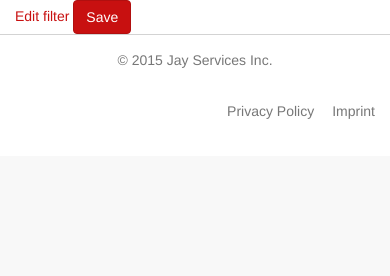
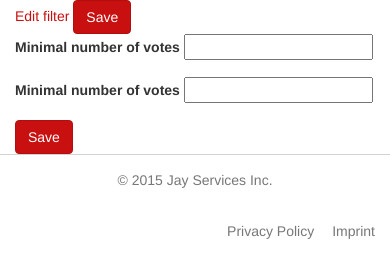
Before and after one commit to tkw1536/jay, a Django app: template templates/vote/vote_edit.html in a window 390 px wide. Shown: the part 692-968 px from the top of the page. Before the commit the page ends 811 px from the top, so only its background shows below. Run offline with Django 3.2, Linux system fonts and the light colour scheme; the template is opened without the code that fills it, so the values that code supplies are empty; parts of the project's set-up code (start-up, migrations or seed data) failed here and were passed over; some libraries are stand-ins or nearby versions.

Commit message:
Number of options is now editable.

```diff
--- a/templates/vote/vote_edit.html
+++ b/templates/vote/vote_edit.html
@@ -14,12 +14,12 @@
 
   <h1>Vote</h1>
 
+  <!-- General vote description -->
   <form method="POST" action="{% url 'votes:edit' system_name=vote.system.machine_name vote_name=vote.machine_name  %}">
     {% csrf_token %}
     <div class="row">
       <div class="col-sm-12">
 
-        <!-- Generic static stuff -->
         <div class="form-group">
           <label>Voting System</label>
           {{vote.system.simple_name | escape}}
@@ -30,7 +30,6 @@
           {{vote.creator.username | escape}}
         </div>
 
-        <!-- Generic (simple) options -->
         <div class="form-group">
           <label for="machine_name">Name</label>
           <input type="text" class="form-control" id="name" name="name" placeholder="Name" value="{{vote.name | escape }}" {% if vote_readonly %} readonly="readonly" {% endif %}>
@@ -59,12 +58,13 @@
     </div>
   </form>
 
+  <!-- Filter -->
   <form method="POST" action="{% url 'votes:edit_filter' system_name=vote.system.machine_name vote_name=vote.machine_name  %}">
     {% csrf_token %}
     <div class="row">
-      <div class="col-sm-12" {% if vote_readonly %} disabled="disabled" {% endif %}>
+      <div class="col-sm-12">
         <label for="filter_id">Elgibility Determined by</label>
-          <select name="filter_id" class="form-control">
+          <select name="filter_id" class="form-control" {% if vote_readonly %} disabled="disabled" {% endif %}>
             {% for s in admin_systems %}
               {% for f in s.userfilter_set.all %}
                 <option value="{{ f.id | escape }}" {% if vote.filter.id == f.id %} selected="selected" {% endif %}>{{ f | escape }}</option>
@@ -77,8 +77,6 @@
               {% endfor %}
             {% endfor %}
           </select>
-
-
       </div>
     </div>
     <div class="row">
@@ -91,7 +89,34 @@
 
       <!-- TODO: Options -->
 
-      <!-- TODO: Staging -->
+      <!-- Maximal number of selectable options -->
+      <form method="POST" action="{% url 'votes:edit_options' system_name=vote.system.machine_name vote_name=vote.machine_name  %}">
+        {% csrf_token %}
+        <div class="row">
+          <div class="col-sm-12">
+            <div class="form-group">
+              <label for="min_votes">Minimal number of votes</label>
+              <input type="number" name="min_votes" id="min_votes" min="0" max="{{vote.option_set.count}}" {% if vote_readonly %} disabled="disabled" {% endif %} value="{{vote.min_votes}}">
+            </div>
+          </div>
+        </div>
+        <div class="row">
+          <div class="col-sm-12">
+            <div class="form-group">
+              <label for="max_votes">Minimal number of votes</label>
+              <input type="number" name="max_votes" id="max_votes" min="0" max="{{vote.option_set.count}}" {% if vote_readonly %} disabled="disabled" {% endif %} value="{{vote.max_votes}}">
+            </div>
+          </div>
+        </div>
+        <div class="row">
+          <div class="col-sm-12">
+              <button type="submit" class="btn btn-primary" {% if vote_readonly %} disabled="disabled" {% endif %}>Save</button>
+          </div>
+        </div>
+      </form>
+
+      <!-- TODO: Staging (@leonhard) -->
+
     </div>
   </div><!-- row -->
 
--- a/votes/forms.py
+++ b/votes/forms.py
@@ -7,3 +7,7 @@
 
 class EditVoteFilterForm(forms.Form):
     filter_id = forms.IntegerField()
+
+class EditVoteOptionsForm(forms.Form):
+    min_votes = forms.IntegerField()
+    max_votes = forms.IntegerField()
--- a/votes/urls.py
+++ b/votes/urls.py
@@ -2,7 +2,7 @@
 
 from django.views.generic import TemplateView
 
-from votes.views import VoteView, results, system_home, system_settings, admin_add, admin_remove, vote_edit, vote_filter, vote_options_add, vote_options_edit, vote_options_remove
+from votes.views import VoteView, results, system_home, system_settings, admin_add, admin_remove, vote_edit, vote_filter, vote_option, vote_options_add, vote_options_edit, vote_options_remove
 
 urlpatterns = [
     # Home for the votes
@@ -22,9 +22,10 @@
     # editing a vote
     url(r'^(?P<vote_name>[\w-]+)/edit$', vote_edit, name="edit"),
     url(r'^(?P<vote_name>[\w-]+)/edit/filter$', vote_filter, name="edit_filter"),
+    url(r'^(?P<vote_name>[\w-]+)/edit/options$', vote_option, name="edit_options"),
 
     # Options for a vote
-    url(r'^(?P<vote_name>[\w-]+)/edit/options/add$', vote_options_add, name="options_add"),
-    url(r'^(?P<vote_name>[\w-]+)/edit/options/edit$', vote_options_edit, name="options_edit"),
-    url(r'^(?P<vote_name>[\w-]+)/edit/options/delete$', vote_options_remove, name="options_delete")
+    url(r'^(?P<vote_name>[\w-]+)/edit/options/add$', vote_options_add, name="option_add"),
+    url(r'^(?P<vote_name>[\w-]+)/edit/options/edit$', vote_options_edit, name="option_edit"),
+    url(r'^(?P<vote_name>[\w-]+)/edit/options/delete$', vote_options_remove, name="option_delete")
 ]
```
Also changed, not shown: votes/views.py (+68 -3 lines).
